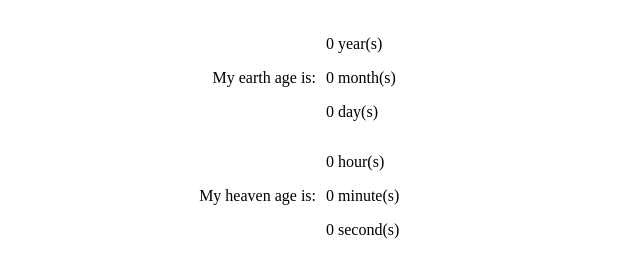
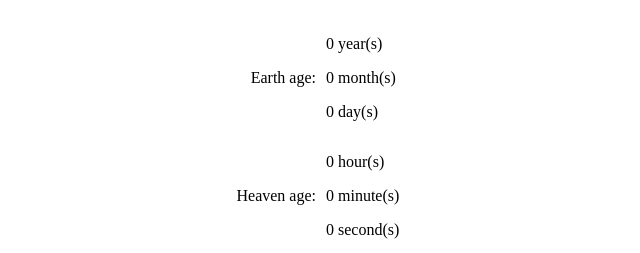
Before and after one commit to dannyvorton/my-real-ages, a Vue app in the folder vue/: page / in a window 1280 px wide. Shown: the part 699-952 px from the top of the page, without its empty margins (319-959 px from the left). Built offline with nearby package versions, Linux system fonts and the light colour scheme.

Commit message:
update labels

```diff
--- a/vue/src/components/AgeCp.vue
+++ b/vue/src/components/AgeCp.vue
@@ -48,7 +48,7 @@
   <h2>My Real Ages Are</h2>
   <div class="real-ages">
     <div class="label">
-      <p>My earth age is:</p>
+      <p>Earth age:</p>
     </div>
     <div class="age">
       <p>{{ earthAge().years }} year(s)</p>
@@ -58,7 +58,7 @@
   </div>
   <div class="real-ages">
     <div class="label">
-      <p>My heaven age is:</p>
+      <p>Heaven age:</p>
     </div>
     <div class="age">
       <p>{{ heavenAge().hours }} hour(s)</p>
```
